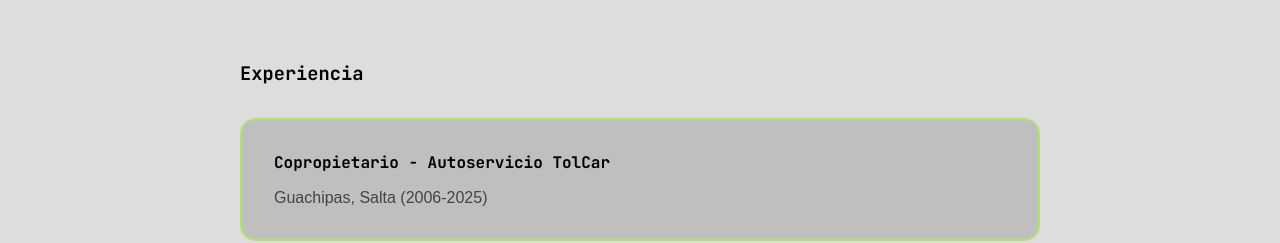
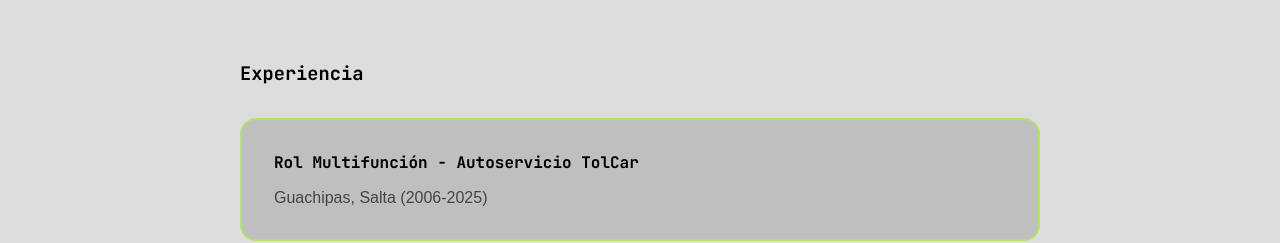
Before and after one commit to alejandrotolaba/alejandrotolaba.github.io, a plain HTML site: page micv.html in a window 1280 px wide. Shown: the part 1016-1259 px from the top of the page. Drawn offline with Linux system fonts and the light colour scheme; a web font is replaced by a local one.

Commit message:
Corrección puesto TolCar

```diff
--- a/micv.html
+++ b/micv.html
@@ -58,7 +58,7 @@
 			<section class="seccion">
 				<h3>Experiencia</h3>
 				<div class="tarjeta">
-					<h4>Copropietario - Autoservicio TolCar</h4>
+					<h4>Rol Multifunción - Autoservicio TolCar</h4>
 					<p>Guachipas, Salta (2006-2025)</p>
 				</div>
 				<div class="tarjeta">
```
